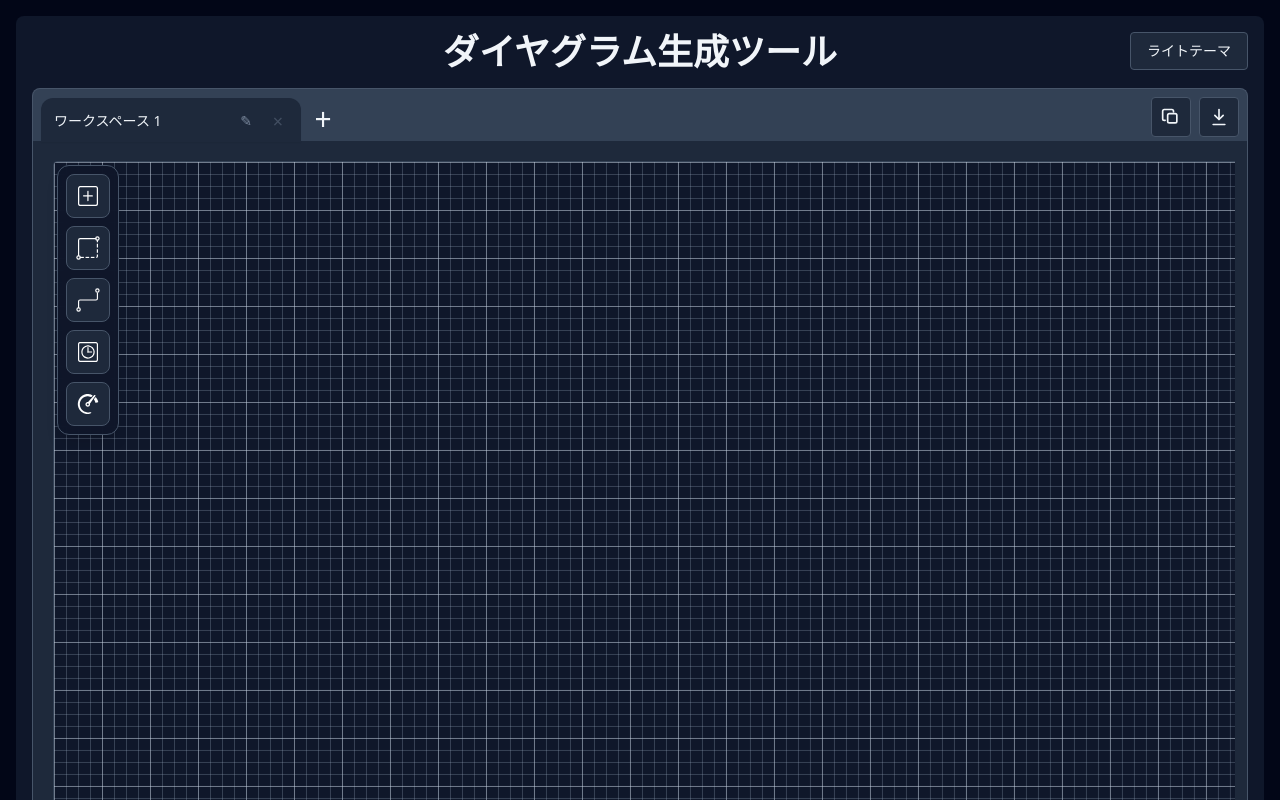
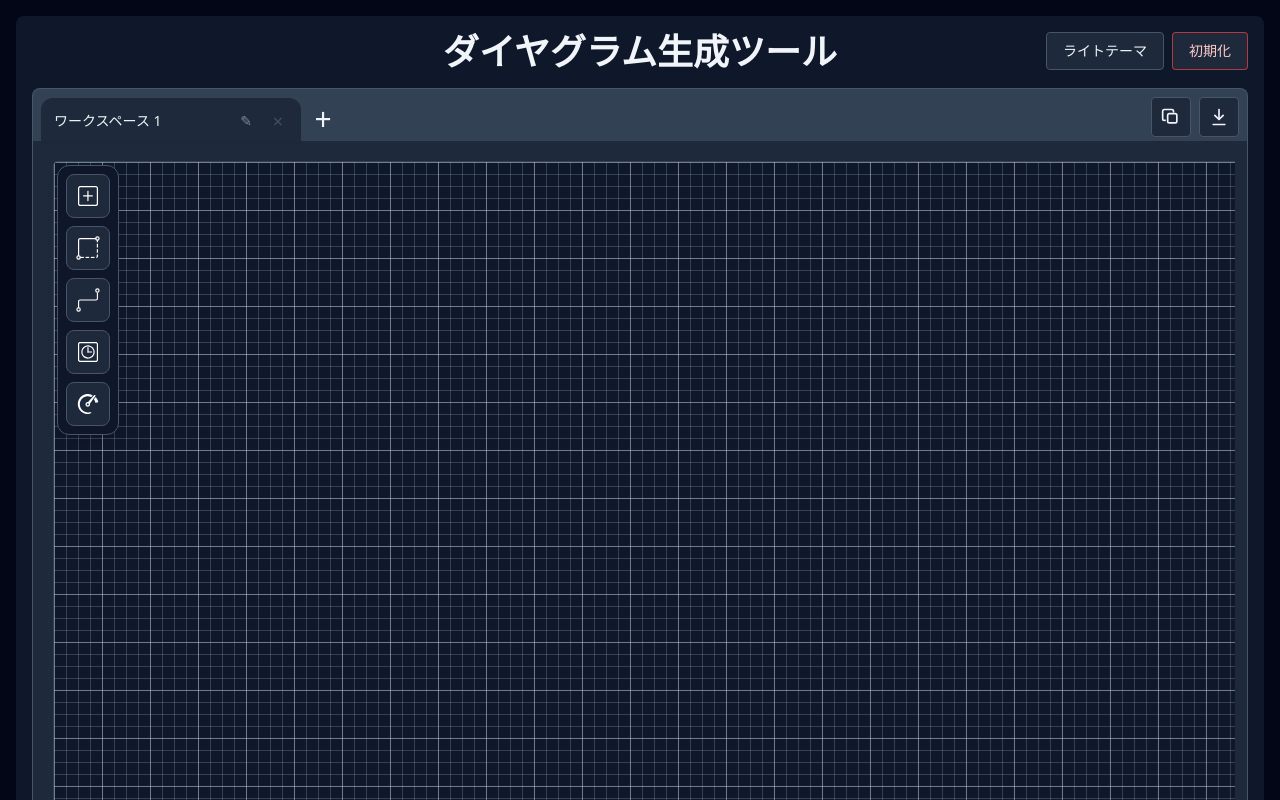
Before and after one commit to mm-trappist-1e/diagram-generation-tool, a React (Vite) app: page / in a window 1280 px wide. Shown: the top 800 px of the page. Built offline with nearby package versions, Linux system fonts and the light colour scheme.

Commit message:
Add workspace reset button

```diff
--- a/src/App.tsx
+++ b/src/App.tsx
@@ -393,6 +393,35 @@ export const App = () => {
     });
   };
 
+  const resetAllWorkspaces = () => {
+    if (
+      !window.confirm(
+        "すべてのワークスペースを初期状態に戻します。保存済みの編集内容は削除されます。よろしいですか？"
+      )
+    ) {
+      return;
+    }
+
+    const workspace = createWorkspace(
+      "ワークスペース 1",
+      getDefaultWorkspaceState()
+    );
+    window.localStorage.removeItem(localStorageKey);
+    window.localStorage.removeItem(localStorageBackupKey);
+    window.localStorage.removeItem(localStorageFailedRestoreKey);
+    window.localStorage.removeItem(legacyLocalStorageKey);
+    window.localStorage.removeItem(legacyLocalStorageBackupKey);
+    setEditingWorkspaceId("");
+    setWorkspaceNameDraft("");
+    setSelectedTrainRunId(workspace.history.present.trainRuns[0]?.id ?? "");
+    setSelectedRouteTemplateId("");
+    setRouteTemplateEditKey("serviceRouteSections");
+    setWorkspaceStore({
+      activeWorkspaceId: workspace.id,
+      workspaces: [workspace],
+    });
+  };
+
   const serializeWorkspaceStore = (): StoredWorkspaceStore => ({
     version: 1,
     activeWorkspaceId: workspaceStore.activeWorkspaceId,
@@ -502,6 +531,13 @@ export const App = () => {
               className="rounded border border-slate-300 bg-white px-4 py-2 text-sm font-medium text-slate-700 hover:bg-slate-50 dark:border-slate-600 dark:bg-slate-800 dark:text-slate-100 dark:hover:bg-slate-700"
             >
               {isDarkTheme ? "ライトテーマ" : "グレーテーマ"}
+            </button>
+            <button
+              type="button"
+              onClick={resetAllWorkspaces}
+              className="rounded border border-red-300 bg-white px-4 py-2 text-sm font-medium text-red-700 hover:bg-red-50 dark:border-red-500/70 dark:bg-slate-800 dark:text-red-200 dark:hover:bg-red-950/40"
+            >
+              初期化
             </button>
           </div>
         </header>
```
